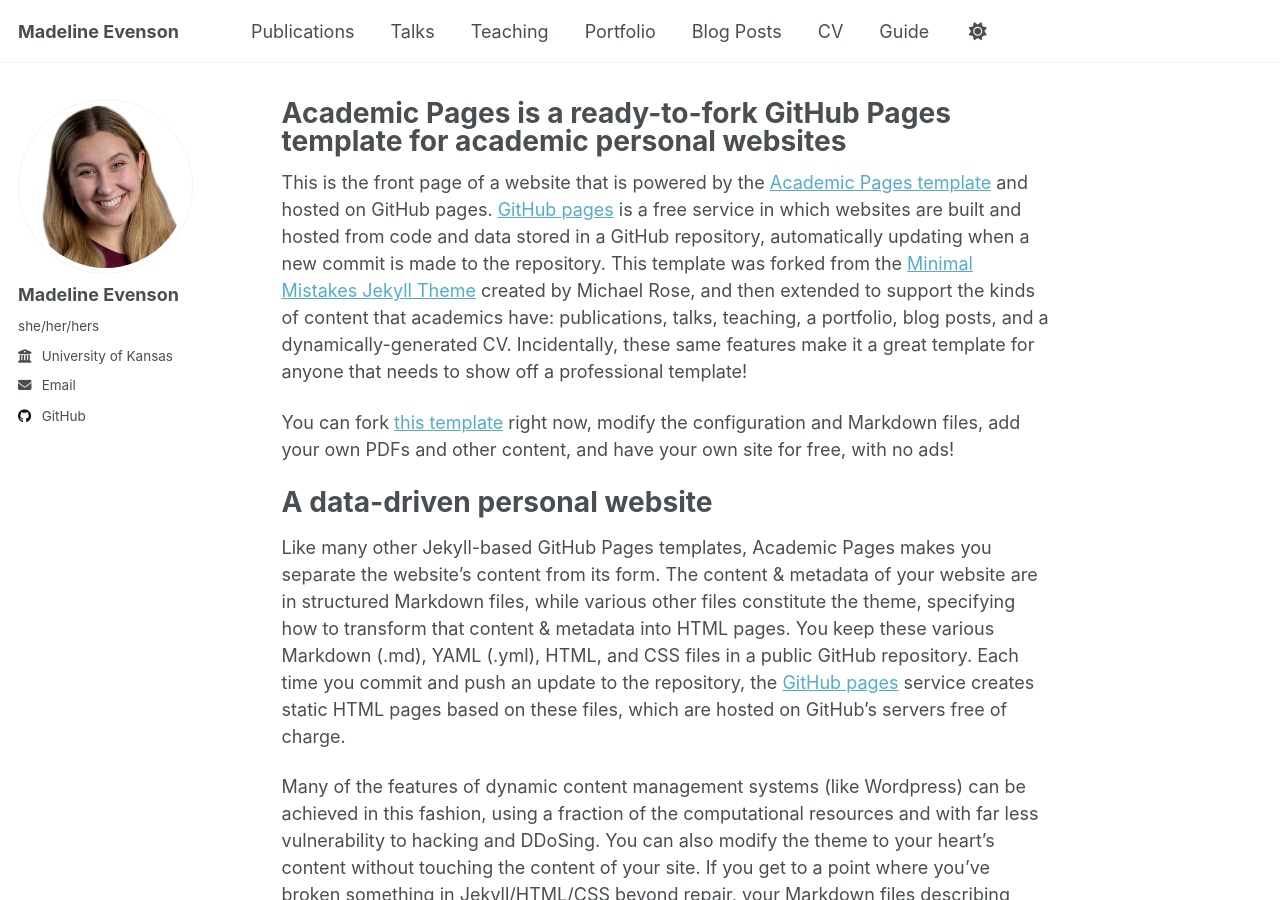
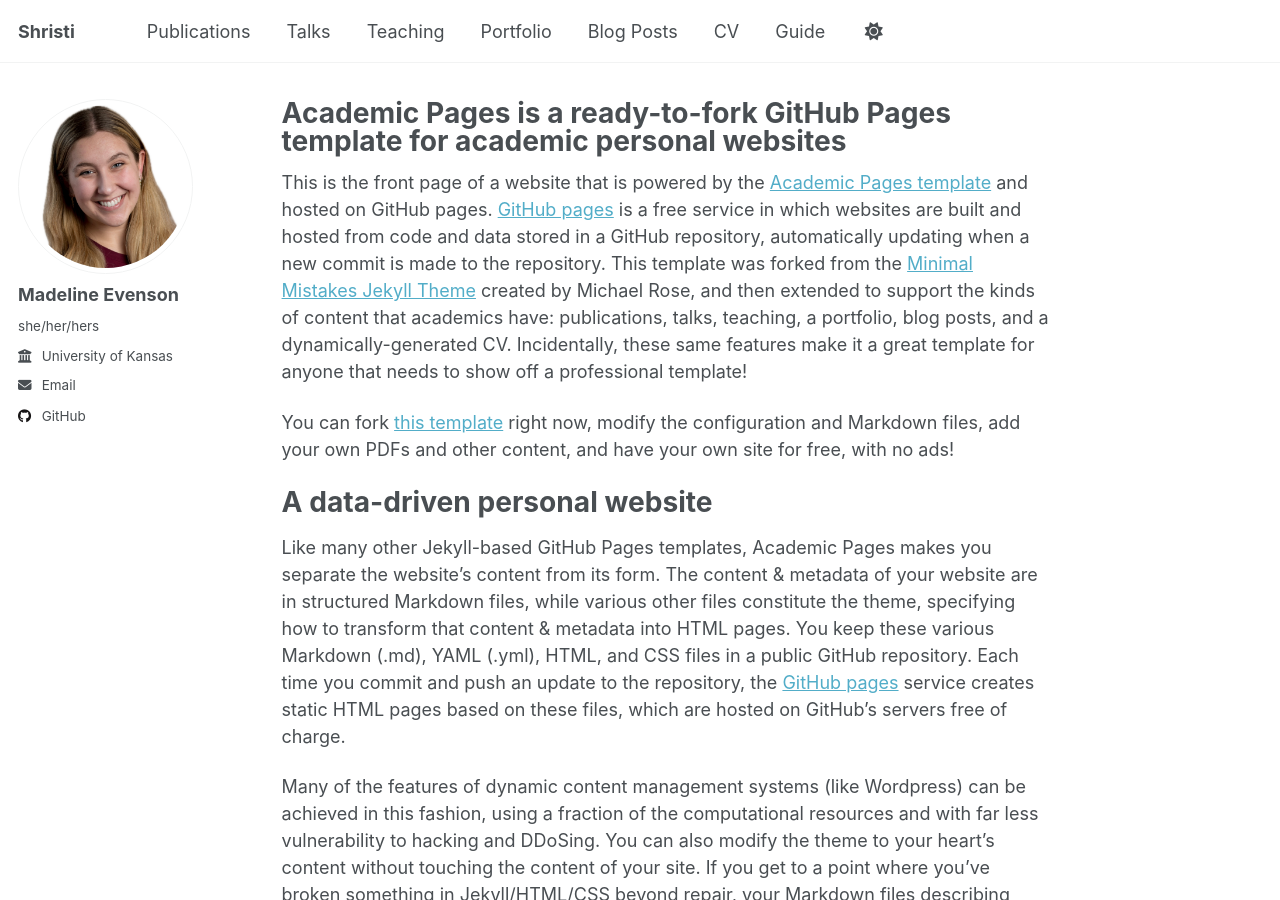
Before and after one commit to madeline-evenson/REU_project, a Jekyll site: the page built from _pages/about.md, in a window 1280 px wide and 900 px high. Built offline with Jekyll 4.4.1, drawn with Linux system fonts in a browser that asks for light colours; a script that is not in the unit is left out.

Commit message:
Update _config.yml

```diff
--- a/_config.yml
+++ b/_config.yml
@@ -9,7 +9,7 @@
 # Basic Site Settings
 locale                   : "en-US"
 site_theme               : "default"
-title                    : "Madeline Evenson"
+title                    : "Shristi"
 title_separator          : "-"
 name                     : &name "Madeline Evenson"
 description              : &description "personal description"
```
